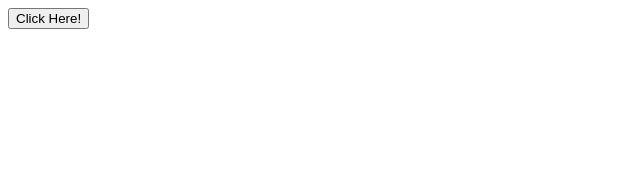
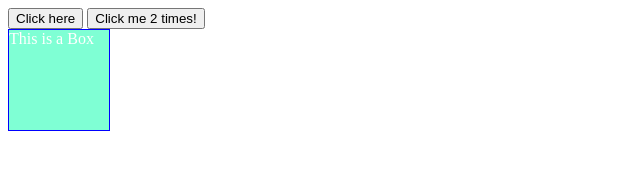
Before and after one commit to simransingh08/Javascript-Busted, a plain HTML site: page 18_Event.html in a window 1280 px wide. Shown: the whole page, without its empty margins (0-640 px from the left). Drawn offline with Linux system fonts and the light colour scheme.

Commit message:
onclick method

```diff
--- a/18_Event.css
+++ b/18_Event.css
@@ -6,3 +6,12 @@ Events are fired to notify code of "Interesting Changes" that may affect code ex
 2. Keyboard events (keypress, keyup, keydown)
 3. Form events (submit etc.)
 4. Print event & many more */
+
+
+div{
+    height: 100px;
+    width: 100px;
+    background-color: aquamarine;
+    color: white;
+    border: 1px solid blue;
+}
--- a/18_Event.html
+++ b/18_Event.html
@@ -8,7 +8,16 @@
 </head>
 <body>
 
-    <button onclick="console.log('button was clicked');alert('Button was pressed')">Click Here!</button>
+    <!-- <button onclick="console.log('button was clicked');alert('Button was pressed')">Click Here!</button> -->
+
+    <button id="Btn1">Click here</button>
+
+    <button ondblclick="console.log('Button was clicked')">Click me 2 times!
+    </button>
+
+    <div onmouseover="console.log('You are inside')">This is a Box
+
+    </div>
     <script src="18_Event.js"></script>
 </body>
 </html>
--- a/18_Event.js
+++ b/18_Event.js
@@ -0,0 +1,7 @@
+let btn = document.querySelector("#Btn1");
+btn.onclick = () =>  {
+    console.log("Btn1 was clicked");
+    let a = 25;
+    a++;
+    console.log(a);
+};
```
